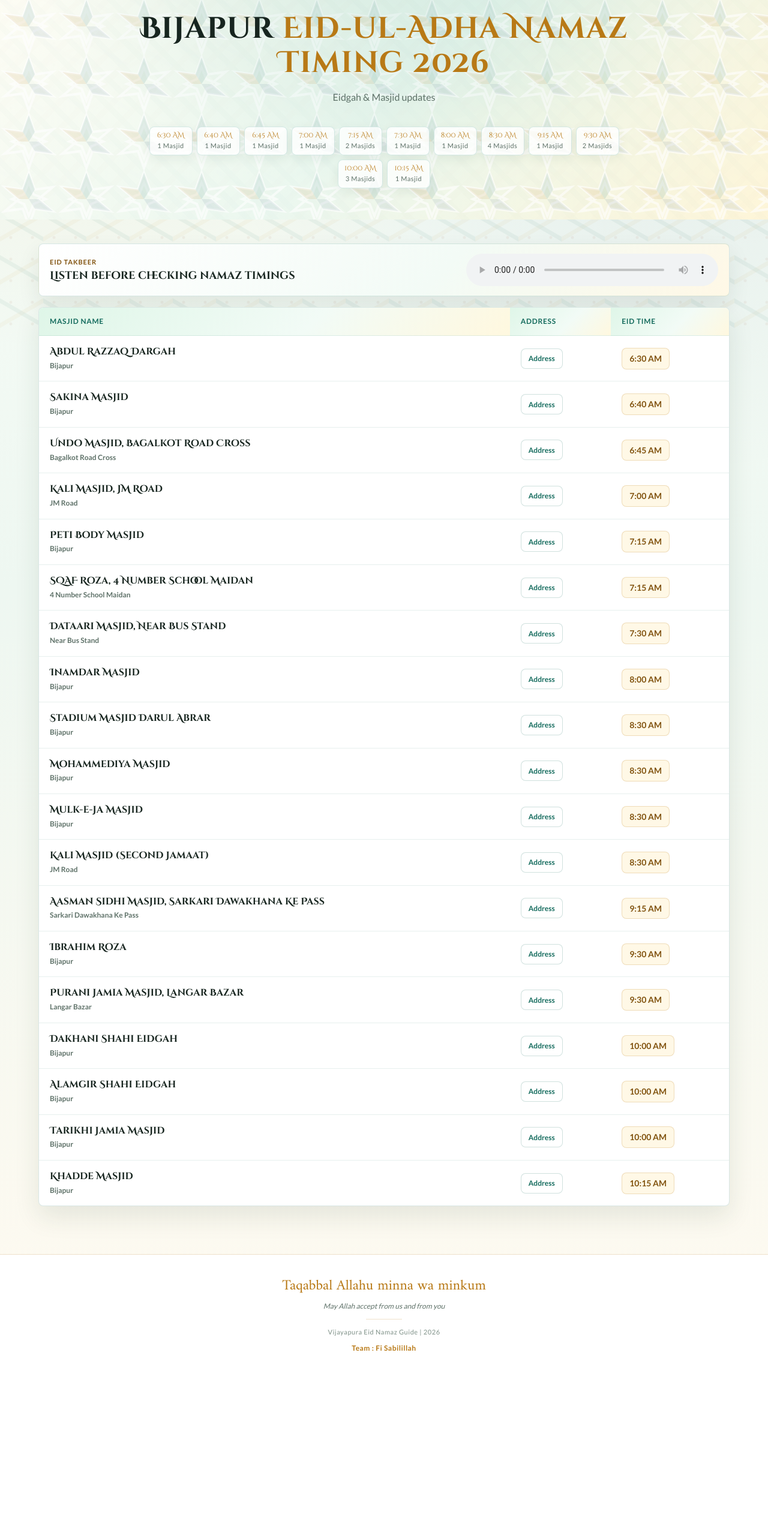
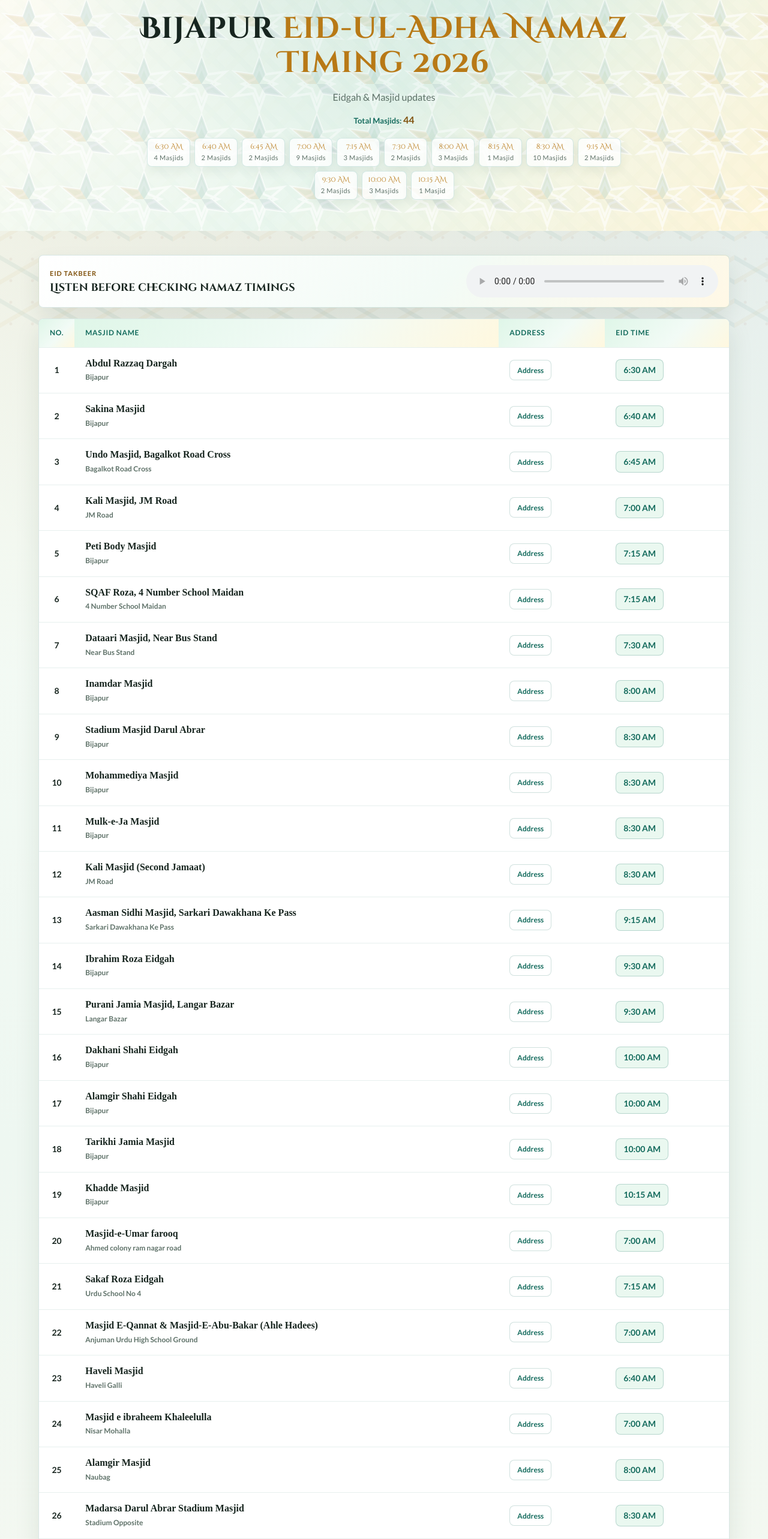
Before and after one commit to sadiqhawaldarr/Tracker_app, a React (Create React App) app: page / in a window 1280 px wide. Shown: the part 234-2800 px from the top of the page at 60% size. Before the commit the page ends 2527 px from the top, so only its background shows below. Built offline with nearby package versions, Linux system fonts and the light colour scheme.

Commit message:
Update masjid list entries and display

```diff
--- a/src/components/HeroBanner.js
+++ b/src/components/HeroBanner.js
@@ -11,6 +11,7 @@ const formatEidTime = time => {
 
 const HeroBanner = memo(function HeroBanner({ stats }) {
   const eidTimes = Object.keys(stats).sort();
+  const totalMasjids = eidTimes.reduce((total, time) => total + (stats[time] ?? 0), 0);
 
   return (
     <section className="hero" aria-label="Eid Namaz hero section">
@@ -26,6 +27,10 @@ const HeroBanner = memo(function HeroBanner({ stats }) {
 
         <p className="hero__subtitle">
           Eidgah & Masjid updates
+        </p>
+
+        <p className="hero__total" aria-live="polite">
+          Total Masjids: <strong>{totalMasjids}</strong>
         </p>
 
         <div className="hero__pills" role="list" aria-label="Eid prayer time summary">
--- a/src/components/MasjidList.css
+++ b/src/components/MasjidList.css
@@ -66,8 +66,21 @@
   font-size: 16px;
   color: var(--text-muted);
   max-width: 520px;
-  margin: 0 auto 36px;
+  margin: 0 auto 12px;
   line-height: 1.7;
+}
+
+.hero__total {
+  color: var(--emerald);
+  font-family: var(--font-body);
+  font-size: 13px;
+  font-weight: 800;
+  margin: 0 auto 18px;
+}
+
+.hero__total strong {
+  color: var(--gold-dim);
+  font-size: 16px;
 }
 
 /* Time pills */
@@ -234,6 +247,17 @@
   background: #f7fdf9;
 }
 
+.masjid-list__count-head,
+.masjid-list__count {
+  text-align: center;
+  width: 58px;
+}
+
+.masjid-list__count {
+  color: var(--gold-dim);
+  font-weight: 900;
+}
+
 .masjid-list__name-button {
   display: block;
   width: fit-content;
@@ -241,7 +265,7 @@
   border: 0;
   background: transparent;
   color: var(--text-primary);
-  font-family: var(--font-display);
+  font-family: "Times New Roman", Times, serif;
   font-size: 16px;
   font-weight: 800;
   line-height: 1.3;
@@ -265,10 +289,10 @@
   display: inline-flex;
   align-items: center;
   min-height: 34px;
-  border: 1px solid rgba(184, 121, 22, 0.22);
+  border: 1px solid rgba(20, 107, 93, 0.24);
   border-radius: 8px;
-  background: #fff8e6;
-  color: var(--gold-dim);
+  background: #eaf8f0;
+  color: var(--emerald);
   font-weight: 900;
   padding: 6px 12px;
   white-space: nowrap;
@@ -366,18 +390,25 @@
 
   .masjid-list__table th:nth-child(1),
   .masjid-list__table td:nth-child(1) {
-    width: 47%;
+    width: 10%;
+    text-align: center;
   }
 
   .masjid-list__table th:nth-child(2),
   .masjid-list__table td:nth-child(2) {
-    width: 21%;
-    text-align: center;
+    width: 43%;
+    text-align: left;
   }
 
   .masjid-list__table th:nth-child(3),
   .masjid-list__table td:nth-child(3) {
-    width: 32%;
+    width: 20%;
+    text-align: center;
+  }
+
+  .masjid-list__table th:nth-child(4),
+  .masjid-list__table td:nth-child(4) {
+    width: 27%;
     text-align: right;
   }
 
--- a/src/components/MasjidList.js
+++ b/src/components/MasjidList.js
@@ -71,15 +71,19 @@ const MasjidList = memo(function MasjidList({
             <table className="masjid-list__table">
               <thead>
                 <tr>
+                  <th className="masjid-list__count-head" scope="col">No.</th>
                   <th scope="col">Masjid Name</th>
                   <th scope="col">Address</th>
                   <th scope="col">Eid Time</th>
                 </tr>
               </thead>
               <tbody>
-                {masjids.map(masjid => (
+                {masjids.map((masjid, index) => (
                   <React.Fragment key={masjid.id}>
                     <tr>
+                      <td className="masjid-list__count" data-label="No.">
+                        {index + 1}
+                      </td>
                       <td data-label="Masjid Name">
                         <button
                           className="masjid-list__name-button"
@@ -108,7 +112,7 @@ const MasjidList = memo(function MasjidList({
                     </tr>
                     {openAddressId === masjid.id && (
                       <tr className="masjid-list__address-row">
-                        <td colSpan="3">
+                        <td colSpan="4">
                           <span className="masjid-list__address-label">Address</span>
                           {masjid.address}
                         </td>
--- a/src/data/masjids.js
+++ b/src/data/masjids.js
@@ -28,12 +28,37 @@ const EID_MASJIDS = [
     'Aasman Sidhi Masjid, Sarkari Dawakhana Ke Pass, Bijapur',
     '09:15',
   ],
-  ['Ibrahim Roza', 'Bijapur', 'Ibrahim Roza, Bijapur', '09:30'],
+  ['Ibrahim Roza Eidgah', 'Bijapur', 'Ibrahim Roza Eidgah, Bijapur', '09:30'],
   ['Purani Jamia Masjid, Langar Bazar', 'Langar Bazar', 'Purani Jamia Masjid, Langar Bazar, Bijapur', '09:30'],
   ['Dakhani Shahi Eidgah', 'Bijapur', 'Dakhani Shahi Eidgah, Bijapur', '10:00'],
   ['Alamgir Shahi Eidgah', 'Bijapur', 'Alamgir Shahi Eidgah, Bijapur', '10:00'],
   ['Tarikhi Jamia Masjid', 'Bijapur', 'Tarikhi Jamia Masjid, Bijapur', '10:00'],
   ['Khadde Masjid', 'Bijapur', 'Khadde Masjid, Bijapur', '10:15'],
+  ['Masjid-e-Umar farooq', 'Ahmed colony ram nagar road', 'Ahmed colony ram nagar road, Bijapur', '07:00'],
+  ['Sakaf Roza Eidgah', 'Urdu School No 4', 'Urdu School No 4, Bijapur', '07:15'],
+  ['Masjid E-Qannat & Masjid-E-Abu-Bakar (Ahle Hadees)', 'Anjuman Urdu High School Ground', 'Anjuman Urdu High School Ground, Bijapur', '07:00'],
+  ['Haveli Masjid', 'Haveli Galli', 'Haveli Galli, Bijapur', '06:40'],
+  ['Masjid e ibraheem Khaleelulla', 'Nisar Mohalla', 'Nisar Mohalla, Bijapur', '07:00'],
+  ['Alamgir Masjid', 'Naubag', 'Naubag, Bijapur', '08:00'],
+  ['Madarsa Darul Abrar Stadium Masjid', 'Stadium Opposite', 'Stadium Opposite, Bijapur', '08:30'],
+  ['Eidgah Khawaja Ameen Darga', 'Jail Darga', 'Jail Darga, Bijapur', '08:30'],
+  ['Nawab Masjid', 'Badi Kaman', 'Badi Kaman, Bijapur', '07:30'],
+  ['Chota Asar', 'shroof bazar', 'shroof bazar, Bijapur', '08:30'],
+  ['Aasmani seedhi', 'beside civil hospital', 'beside civil hospital, Bijapur', '09:15'],
+  ['seesh masjid', 'badikaman road', 'badikaman road, Bijapur', '08:30'],
+  ['Dariyapeer masjid', 'backside of jamiya masjid', 'backside of jamiya masjid, Bijapur', '07:00'],
+  ['Nau gumbaz', 'Bijapur', 'Bijapur', '07:00'],
+  ['ganj ul uloom', 'opposite anjuman law college', 'opposite anjuman law college, Bijapur', '07:00'],
+  ['nalband masjid', 'atallah chowk /char light', 'atallah chowk /char light, Bijapur', '07:00'],
+  ['suleman masjid', 'near dc office', 'near dc office, Bijapur', '07:00'],
+  ['Bandenawaz masjid', 'opposite railway station', 'opposite railway station, Bijapur', '08:15'],
+  ['Hyder masjid', 'beside badi kaman', 'beside badi kaman, Bijapur', '08:30'],
+  ['sana masjid', 'khb colony', 'khb colony, Bijapur', '06:30'],
+  ['iqlas masjid', 'Azhar ground', 'Azhar ground, Bijapur', '06:30'],
+  ['Mulla masjid', 'shapur gate', 'shapur gate, Bijapur', '06:30'],
+  ['Mubarak masjid', 'Bijapur', 'Bijapur', '08:00'],
+  ['baitul mamur masjid', 'Bijapur', 'Bijapur', '08:30'],
+  ['rangeen farroqi masjid', 'apsara talkies road bijapur', 'apsara talkies road bijapur', '06:45'],
 ];
 
 const MASJIDS = EID_MASJIDS.map(([name, area, address, eidTime], index) => ({
```
